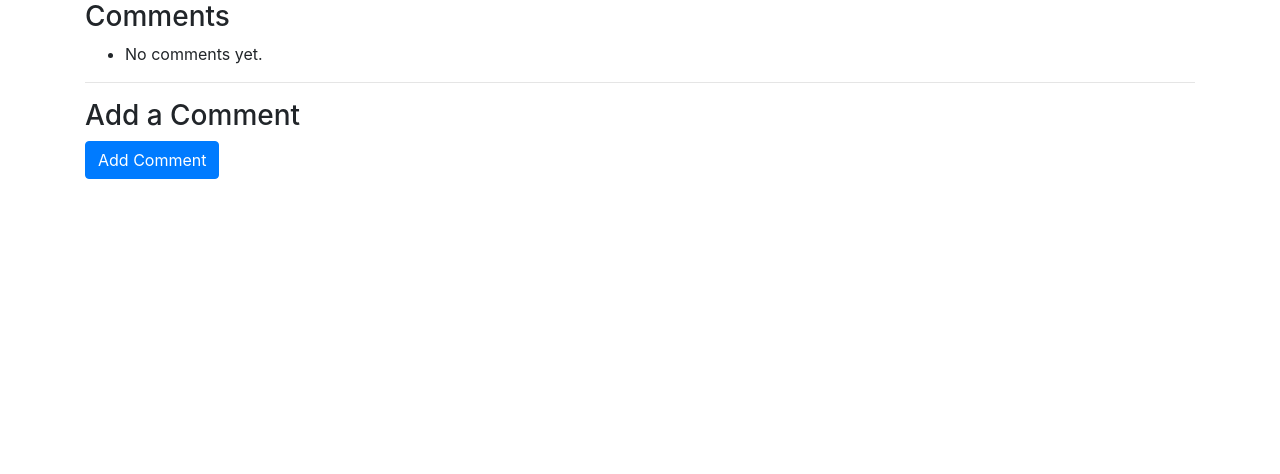
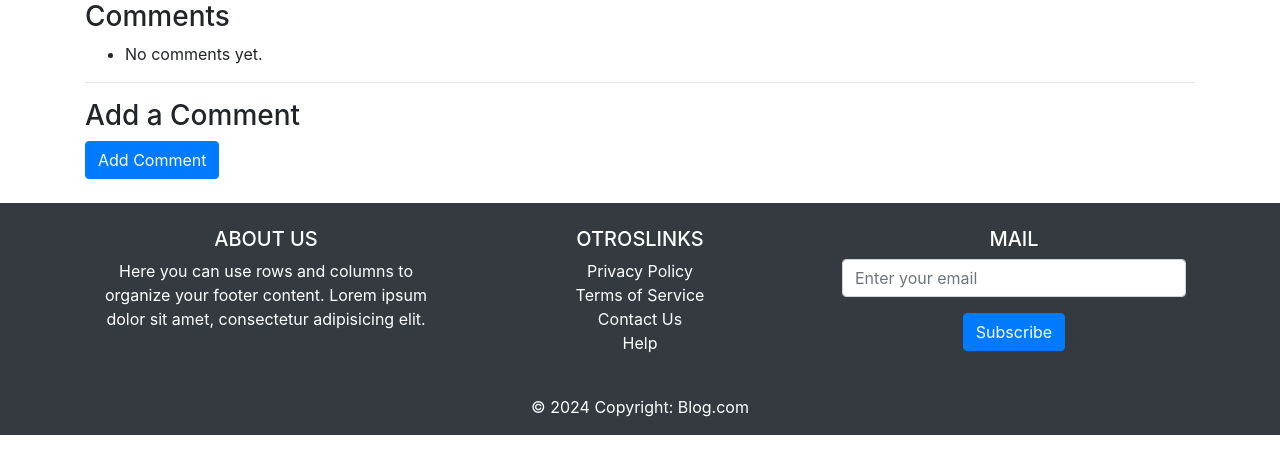
Before and after one commit to ErickJGAscencio/Blog, a Django app: template app/templates/blog/post_detail.html in a window 1280 px wide. Shown: the part 208-682 px from the top of the page. Run offline with Django 3.2, Linux system fonts and the light colour scheme; the template is opened without the code that fills it, so the values that code supplies are empty; some libraries are stand-ins or nearby versions.

Commit message:
Modificaciones en los archivos para mejorar el UI

```diff
--- a/app/templates/base.html
+++ b/app/templates/base.html
@@ -13,10 +13,12 @@
 <body>
     <nav class="navbar navbar-expand-lg navbar-light bg-light">
         <a class="navbar-brand" href="{% url 'blog-home' %}">Blog</a>
+        <!-- Buscador -->
         <form class="form-inline my-2 my-lg-0" method="get" action="{% url 'blog-home' %}">
             <input class="form-control mr-sm-2" type="search" placeholder="Search" aria-label="Search" name="q">
             <button class="btn btn-outline-success my-2 my-sm-0" type="submit">Search</button>
         </form>
+
         <div class="collapse navbar-collapse" id="navbarNav">
             <ul class="navbar-nav ml-auto">
                 {% if user.is_authenticated %}
@@ -53,5 +55,9 @@
         {% block content %}
         {% endblock %}
     </div>
+
+    {% include 'footer.html' %}
+    <script src="https://kit.fontawesome.com/a076d05399.js"></script>
+
 </body>
 </html>
--- /dev/null
+++ b/app/templates/footer.html
@@ -0,0 +1,61 @@
+<footer class="text-white bg-dark text-center text-lg-start mt-4">
+  <div class="container p-4">
+    <!-- Section: Links -->
+    <section class="">
+      <div class="row">
+        <!-- Column -->
+        <div class="col-lg-4 col-md-6 mb-4 mb-md-0">
+          <h5 class="text-uppercase">About Us</h5>
+          <p>
+            Here you can use rows and columns to organize your footer content. Lorem ipsum dolor sit amet,
+            consectetur adipisicing elit.
+          </p>
+        </div>
+        <!-- Column -->
+
+        <!-- Column -->
+        <div class="col-lg-4 col-md-6 mb-4 mb-md-0">
+          <h5 class="text-uppercase">OtrosLinks</h5>
+          <ul class="list-unstyled mb-0">
+            <li>
+              <a href="#!" class="text-white">Privacy Policy</a>
+            </li>
+            <li>
+              <a href="#!" class="text-white">Terms of Service</a>
+            </li>
+            <li>
+              <a href="#!" class="text-white">Contact Us</a>
+            </li>
+            <li>
+              <a href="#!" class="text-white">Help</a>
+            </li>
+          </ul>
+        </div>
+        <!-- Column -->
+
+        <!-- Column -->
+        <div class="col-lg-4 col-md-6 mb-4 mb-md-0">
+          <h5 class="text-uppercase">Mail</h5>
+          <form>
+            <div class="form-group">
+              <input type="email" class="form-control" id="newsletterEmail" placeholder="Enter your email">
+            </div>
+            <button type="submit" class="btn btn-primary">Subscribe</button>
+          </form>
+        </div>
+        <!-- Column -->
+      </div>
+    </section>
+    <!-- Section: Links -->
+  </div>
+
+  <!-- Copyright -->
+  <div class="text-center p-3 bg-dark text-white">
+    © 2024 Copyright:
+    <a class="text-white" href="#">Blog.com</a>
+  </div>
+  <!-- Copyright -->
+</footer>
+
+<!-- Font Awesome -->
+<script src="https://kit.fontawesome.com/a076d05399.js"></script>
--- a/app/views.py
+++ b/app/views.py
@@ -84,8 +84,10 @@ class PostListView(ListView):
             return Post.objects.filter(
                 Q(title__icontains=query) |
                 Q(content__icontains=query) |
-                Q(author__username__icontains=query)
-            ).order_by('-date_posted')
+                Q(author__username__icontains=query) |
+                Q(tags__name__icontains=query) |
+                Q(categories__name__icontains=query)
+            ).distinct().order_by('-date_posted')
         return Post.objects.all().order_by('-date_posted')
 
 
```
Also changed, not shown: app/templates/blog/post_form.html (+10 -8 lines), db.sqlite3.
